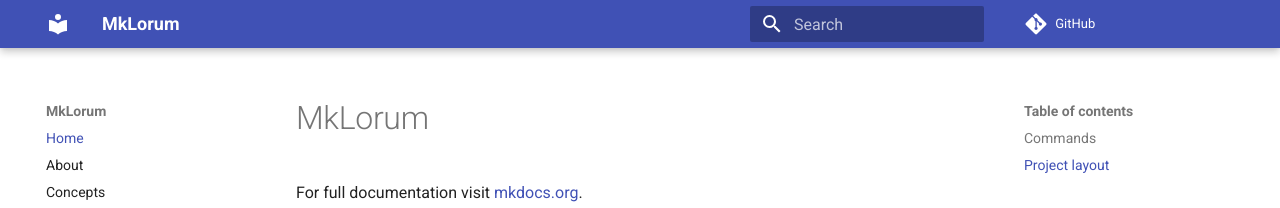
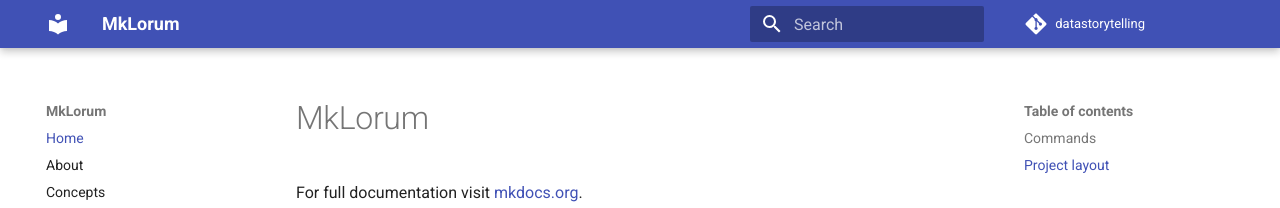
Before and after one commit to shatakshidata/datastorytelling, an MkDocs documentation site: the page built from docs/index.md, in a window 1280 px wide. Shown: the top 208 px of the page. Built offline with MkDocs 1.6.1 and Material for MkDocs 9.7.7, drawn with Linux system fonts in a browser that asks for light colours; comment, search, counter and statistics services are not loaded.

```diff
--- a/mkdocs.yml
+++ b/mkdocs.yml
@@ -1,5 +1,7 @@
 site_name: MkLorum
-repo_url: https://github.com/shatakshidata/my-mkdocs-site
+repo_url: https://github.com/shatakshidata/datastorytelling
+repo_name: "datastorytelling"
+theme: material
 nav:
   - Home: index.md
   - About: about.md
@@ -22,4 +24,11 @@ nav:
     - Scatter-Plot: datavis/scatter_visuals.md
   - LLM: llm.md
   - Wolfram: simulation.md
-theme: material
+
+plugins:
+  - search
+  - git-revision-date  # Shows the last modification date on pages
+
+markdown_extensions:
+  - admonition
+  - codehilite
```
